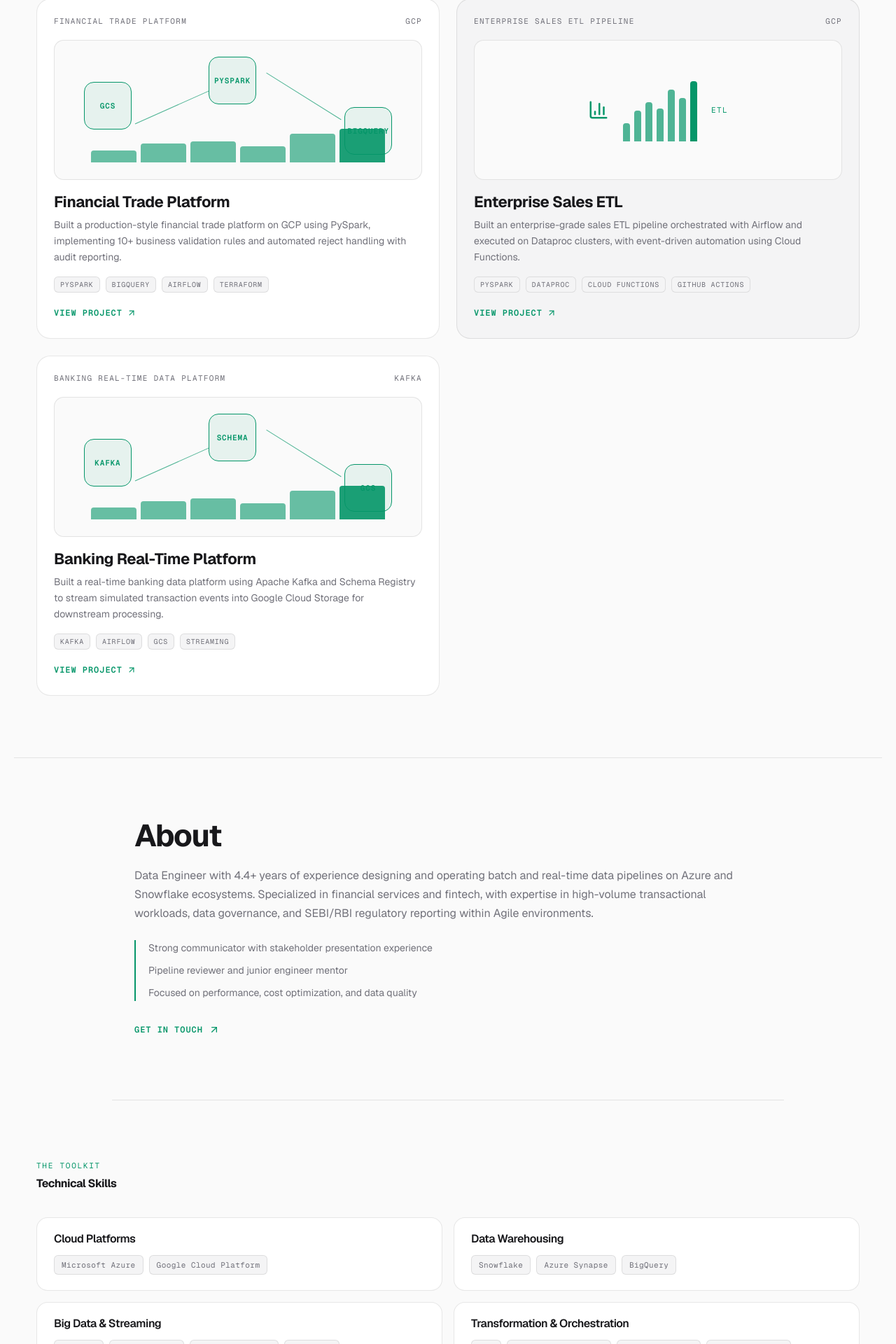
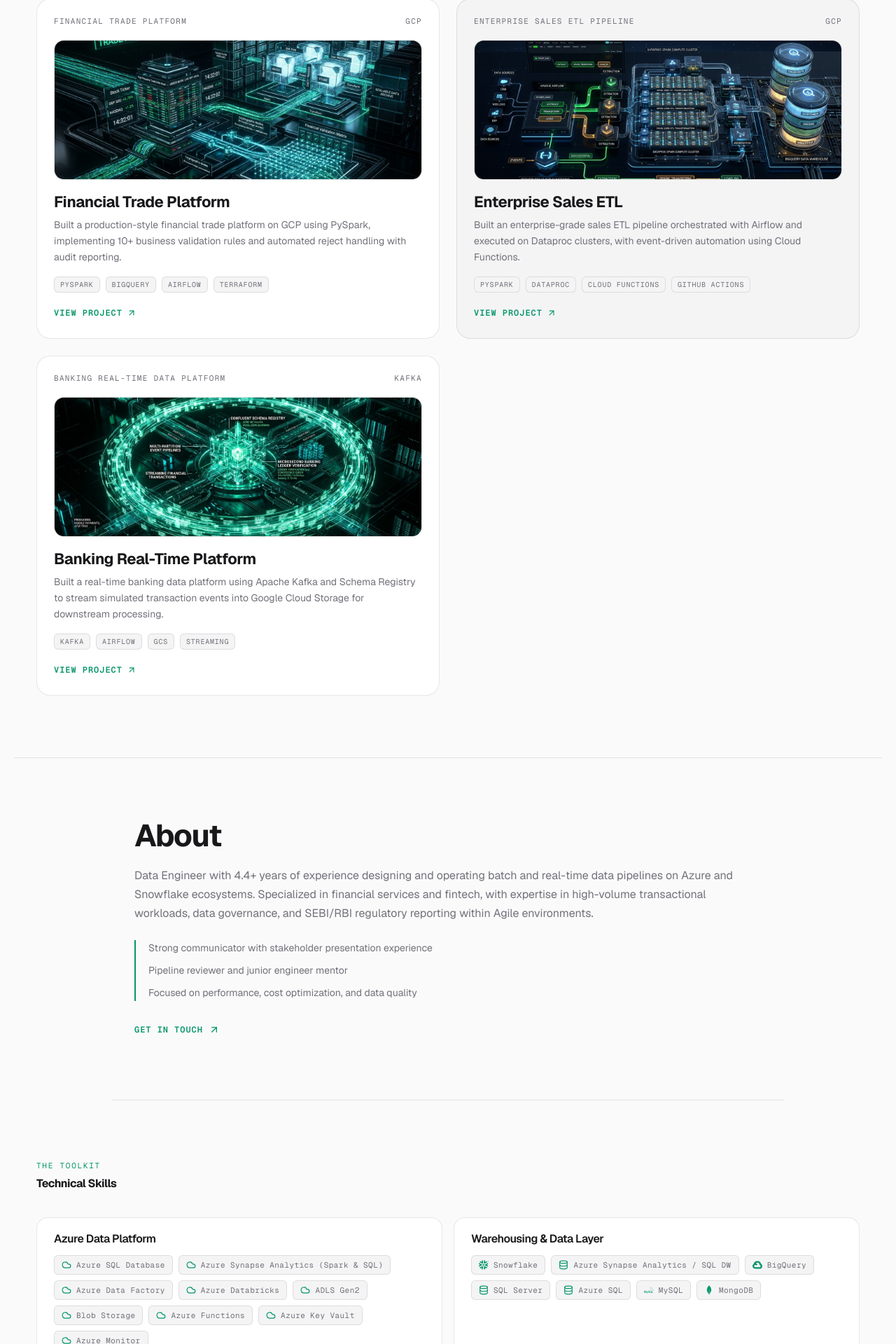
Before and after one commit to Deep-Dubey/data-engineer-resume, a React (Vite) app: page / in a window 1280 px wide. Shown: the part 1697-3617 px from the top of the page at 70% size. Built offline with nearby package versions, Linux system fonts and the light colour scheme.

Commit message:
Changes in portfolio

```diff
--- a/src/App.css
+++ b/src/App.css
@@ -616,8 +616,7 @@ main {
   color: var(--text-secondary);
 }
 
-.pipeline-art,
-.signal-art {
+.project-visual {
   height: 200px;
   position: relative;
   margin: 20px 0;
@@ -627,101 +626,16 @@ main {
   overflow: hidden;
 }
 
-.data-node {
-  position: absolute;
-  width: 68px;
-  height: 68px;
-  display: grid;
-  place-items: center;
-  border: 1px solid var(--accent);
-  border-radius: 14px;
-  color: var(--accent);
-  background: var(--accent-soft);
-  font: 11px var(--mono);
-  letter-spacing: 0.08em;
-  font-weight: 600;
-  text-transform: uppercase;
+.project-visual img {
+  display: block;
+  width: 100%;
+  height: 100%;
+  object-fit: cover;
+  transition: transform 0.35s ease;
 }
 
-.node-a { left: 8%; top: 30%; }
-.node-b { left: 42%; top: 12%; }
-.node-c { right: 8%; top: 48%; }
-
-.connector {
-  position: absolute;
-  height: 1px;
-  background: var(--accent);
-  opacity: 0.7;
-}
-
-.c-one { left: 21%; top: 48%; width: 22%; transform: rotate(-24deg); }
-.c-two { left: 56%; top: 40%; width: 24%; transform: rotate(32deg); }
-
-.chart-line {
-  position: absolute;
-  left: 10%;
-  right: 10%;
-  bottom: 12%;
-  height: 48px;
-  display: flex;
-  align-items: flex-end;
-  gap: 6px;
-}
-
-.chart-line i {
-  display: block;
-  flex: 1;
-  background: var(--accent);
-  opacity: 0.6;
-  border-radius: 4px 4px 0 0;
-}
-
-.chart-line i:nth-child(1) { height: 35%; }
-.chart-line i:nth-child(2) { height: 55%; }
-.chart-line i:nth-child(3) { height: 62%; }
-.chart-line i:nth-child(4) { height: 48%; }
-.chart-line i:nth-child(5) { height: 85%; }
-.chart-line i:nth-child(6) { height: 100%; opacity: 0.9; }
-
-.signal-art {
-  display: flex;
-  align-items: center;
-  justify-content: center;
-  gap: 20px;
-}
-
-.signal-art svg {
-  color: var(--accent);
-}
-
-.bars {
-  display: flex;
-  align-items: flex-end;
-  gap: 6px;
-  height: 90px;
-}
-
-.bars i {
-  display: block;
-  width: 10px;
-  border-radius: 4px 4px 0 0;
-  background: var(--accent);
-  opacity: 0.7;
-}
-
-.bars i:nth-child(1) { height: 28%; }
-.bars i:nth-child(2) { height: 48%; }
-.bars i:nth-child(3) { height: 62%; }
-.bars i:nth-child(4) { height: 52%; }
-.bars i:nth-child(5) { height: 82%; }
-.bars i:nth-child(6) { height: 68%; }
-.bars i:nth-child(7) { height: 95%; opacity: 1; }
-
-.signal-label {
-  font: 11px var(--mono);
-  letter-spacing: 0.12em;
-  color: var(--accent);
-  text-transform: uppercase;
+.project:hover .project-visual img {
+  transform: scale(1.035);
 }
 
 .project-info h3 {
@@ -862,6 +776,9 @@ main {
 }
 
 .pill {
+  display: inline-flex;
+  align-items: center;
+  gap: 7px;
   font: 11px var(--mono);
   letter-spacing: 0.04em;
   padding: 6px 10px;
@@ -870,6 +787,11 @@ main {
   color: var(--text-secondary);
   border: 1px solid var(--line);
   transition: all 0.15s ease;
+}
+
+.pill svg {
+  flex: 0 0 auto;
+  color: var(--accent);
 }
 
 .pill:hover {
--- a/src/components/Sections.jsx
+++ b/src/components/Sections.jsx
@@ -1,5 +1,33 @@
-import { ArrowUpRight, BarChart3, ExternalLink, Radio } from 'lucide-react'
-import { SiGithub, SiGmail } from 'react-icons/si'
+import {
+  ArrowUpRight,
+  BarChart3,
+  Briefcase,
+  Cloud,
+  Code2,
+  Database,
+  ExternalLink,
+  FileSpreadsheet,
+  GitBranch,
+  Layers,
+  Radio,
+  ShieldCheck,
+  Workflow,
+} from 'lucide-react'
+import {
+  SiApacheairflow,
+  SiApachekafka,
+  SiDocker,
+  SiGit,
+  SiGithubactions,
+  SiGooglecloud,
+  SiMongodb,
+  SiMysql,
+  SiPython,
+  SiSnowflake,
+  SiTerraform,
+  SiGithub,
+  SiGmail,
+} from 'react-icons/si'
 import { FaLinkedin } from 'react-icons/fa'
 
 /* ── Tech Stack ── */
@@ -40,15 +68,8 @@ export function Work() {
             <span>FINANCIAL TRADE PLATFORM</span>
             <span>GCP</span>
           </div>
-          <div className="pipeline-art">
-            <div className="data-node node-a">GCS</div>
-            <div className="data-node node-b">PySpark</div>
-            <div className="data-node node-c">BigQuery</div>
-            <div className="connector c-one" />
-            <div className="connector c-two" />
-            <div className="chart-line">
-              <i /><i /><i /><i /><i /><i />
-            </div>
+          <div className="project-visual">
+            <img src="/projects/financial_trade_platform.jpg" alt="Financial trade data pipeline project artwork" />
           </div>
           <ProjectInfo
             title="Financial Trade Platform"
@@ -63,12 +84,8 @@ export function Work() {
             <span>ENTERPRISE SALES ETL PIPELINE</span>
             <span>GCP</span>
           </div>
-          <div className="signal-art">
-            <BarChart3 size={30} />
-            <div className="bars">
-              <i /><i /><i /><i /><i /><i /><i />
-            </div>
-            <span className="signal-label">ETL</span>
+          <div className="project-visual">
+            <img src="/projects/enterprise_sales_etl.jpg" alt="Enterprise sales ETL project artwork" />
           </div>
           <ProjectInfo
             title="Enterprise Sales ETL"
@@ -83,15 +100,8 @@ export function Work() {
             <span>BANKING REAL-TIME DATA PLATFORM</span>
             <span>KAFKA</span>
           </div>
-          <div className="pipeline-art">
-            <div className="data-node node-a">Kafka</div>
-            <div className="data-node node-b">Schema</div>
-            <div className="data-node node-c">GCS</div>
-            <div className="connector c-one" />
-            <div className="connector c-two" />
-            <div className="chart-line">
-              <i /><i /><i /><i /><i /><i />
-            </div>
+          <div className="project-visual">
+            <img src="/projects/banking_realtime_platform.jpg" alt="Banking real-time data platform project artwork" />
           </div>
           <ProjectInfo
             title="Banking Real-Time Platform"
@@ -150,15 +160,34 @@ export function About({ scrollTo }) {
 /* ── Skills (Grouped Card Grid) ── */
 export function Stack() {
   const categories = [
-    { title: 'Cloud Platforms', tools: ['Microsoft Azure', 'Google Cloud Platform'] },
-    { title: 'Data Warehousing', tools: ['Snowflake', 'Azure Synapse', 'BigQuery'] },
-    { title: 'Big Data & Streaming', tools: ['PySpark', 'Apache Kafka', 'Schema Registry', 'Dataproc'] },
-    { title: 'Transformation & Orchestration', tools: ['dbt', 'Azure Data Factory', 'Apache Airflow', 'Cloud Composer'] },
-    { title: 'Languages & Modeling', tools: ['SQL', 'Python', 'Data Modeling', 'Data Validation'] },
-    { title: 'Infrastructure & Delivery', tools: ['Terraform', 'GitHub Actions', 'Docker', 'Git', 'CI/CD'] },
-    { title: 'Governance & Security', tools: ['RBAC', 'Azure Key Vault', 'SEBI/RBI Reporting', 'Data Quality'] },
-    { title: 'Visualization & Analytics', tools: ['Power BI', 'Tableau', 'Chart.js'] },
+    { title: 'Azure Data Platform', icon: Cloud, tools: ['Azure SQL Database', 'Azure Synapse Analytics (Spark & SQL)', 'Azure Data Factory', 'Azure Databricks', 'ADLS Gen2', 'Blob Storage', 'Azure Functions', 'Azure Key Vault', 'Azure Monitor'] },
+    { title: 'Warehousing & Data Layer', icon: Database, tools: ['Snowflake', 'Azure Synapse Analytics / SQL DW', 'BigQuery', 'SQL Server', 'Azure SQL', 'MySQL', 'MongoDB'] },
+    { title: 'Big Data & Streaming', icon: Layers, tools: ['PySpark', 'Spark', 'Databricks', 'Apache Kafka (topics, Schema Registry)'] },
+    { title: 'Transformation & ETL/ELT', icon: Workflow, tools: ['dbt (Data Build Tool)', 'Azure Data Factory Pipelines', 'Data Modeling', 'Data Cleansing'] },
+    { title: 'Orchestration', icon: Workflow, tools: ['Apache Airflow', 'Cloud Composer', 'Scheduled Pipelines'] },
+    { title: 'Languages', icon: Code2, tools: ['SQL', 'Python', 'Spark / Python'] },
+    { title: 'Governance & Compliance', icon: ShieldCheck, tools: ['Data Quality & Validation', 'Control Monitoring', 'Data Inventory Management', 'Role-Based Access Control', 'Azure Key Vault', 'SEBI/RBI Regulatory & Audit Reporting'] },
+    { title: 'Infrastructure & CI/CD', icon: GitBranch, tools: ['Terraform', 'GitHub Actions', 'OIDC Authentication', 'Azure Monitor', 'CI/CD', 'Git', 'Docker'] },
+    { title: 'Google Cloud Platform', icon: Cloud, tools: ['GCS', 'BigQuery', 'Dataproc', 'Cloud Composer'] },
+    { title: 'Visualization & Productivity', icon: BarChart3, tools: ['Power BI', 'Tableau', 'Chart.js', 'MS Excel', 'MS Word', 'MS PowerPoint'] },
+    { title: 'Domain Expertise', icon: Briefcase, tools: ['Financial Services & Fintech', 'Lending & Investment Platforms', 'Transaction Data Processing', 'Data Security & Access Control', 'SEBI/RBI Regulatory & Audit Reporting', 'Compliance Analytics'] },
+    { title: 'Ways of Working', icon: FileSpreadsheet, tools: ['Agile/Scrum', 'Performance Optimization'] },
   ]
+  const toolIcons = {
+    'Apache Airflow': SiApacheairflow,
+    'Apache Kafka (topics, Schema Registry)': SiApachekafka,
+    'Cloud Composer': SiGooglecloud,
+    Docker: SiDocker,
+    Git: SiGit,
+    'GitHub Actions': SiGithubactions,
+    BigQuery: SiGooglecloud,
+    GCS: SiGooglecloud,
+    MongoDB: SiMongodb,
+    MySQL: SiMysql,
+    Python: SiPython,
+    Snowflake: SiSnowflake,
+    Terraform: SiTerraform,
+  }
 
   return (
     <section className="section-pad" id="stack">
@@ -173,9 +202,15 @@ export function Stack() {
           <div key={cat.title} className="skill-card">
             <h3>{cat.title}</h3>
             <div className="skill-pills">
-              {cat.tools.map((t) => (
-                <span key={t} className="pill">{t}</span>
-              ))}
+              {cat.tools.map((tool) => {
+                const Icon = toolIcons[tool] ?? cat.icon
+                return (
+                  <span key={tool} className="pill">
+                    <Icon size={14} aria-hidden="true" />
+                    {tool}
+                  </span>
+                )
+              })}
             </div>
           </div>
         ))}
```
